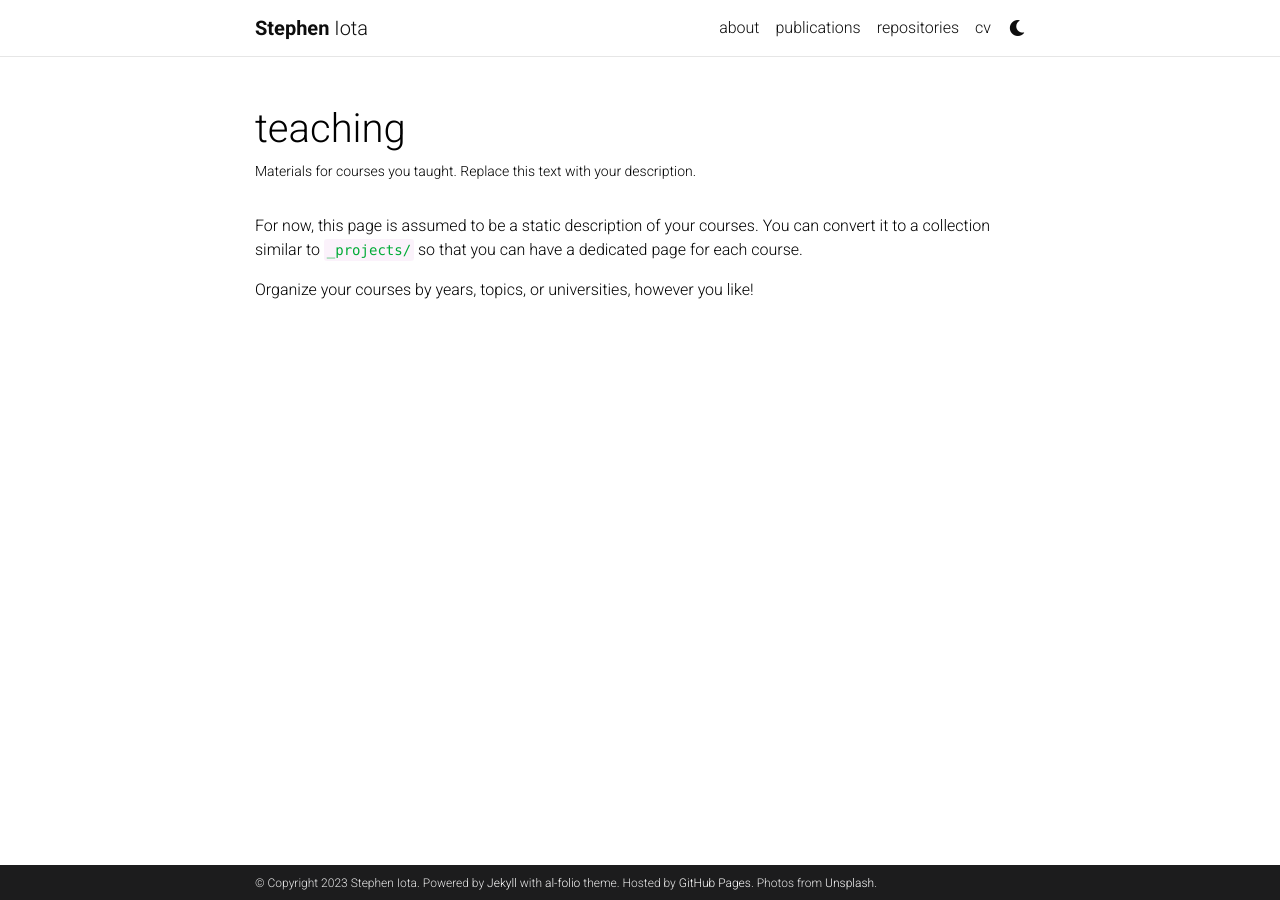
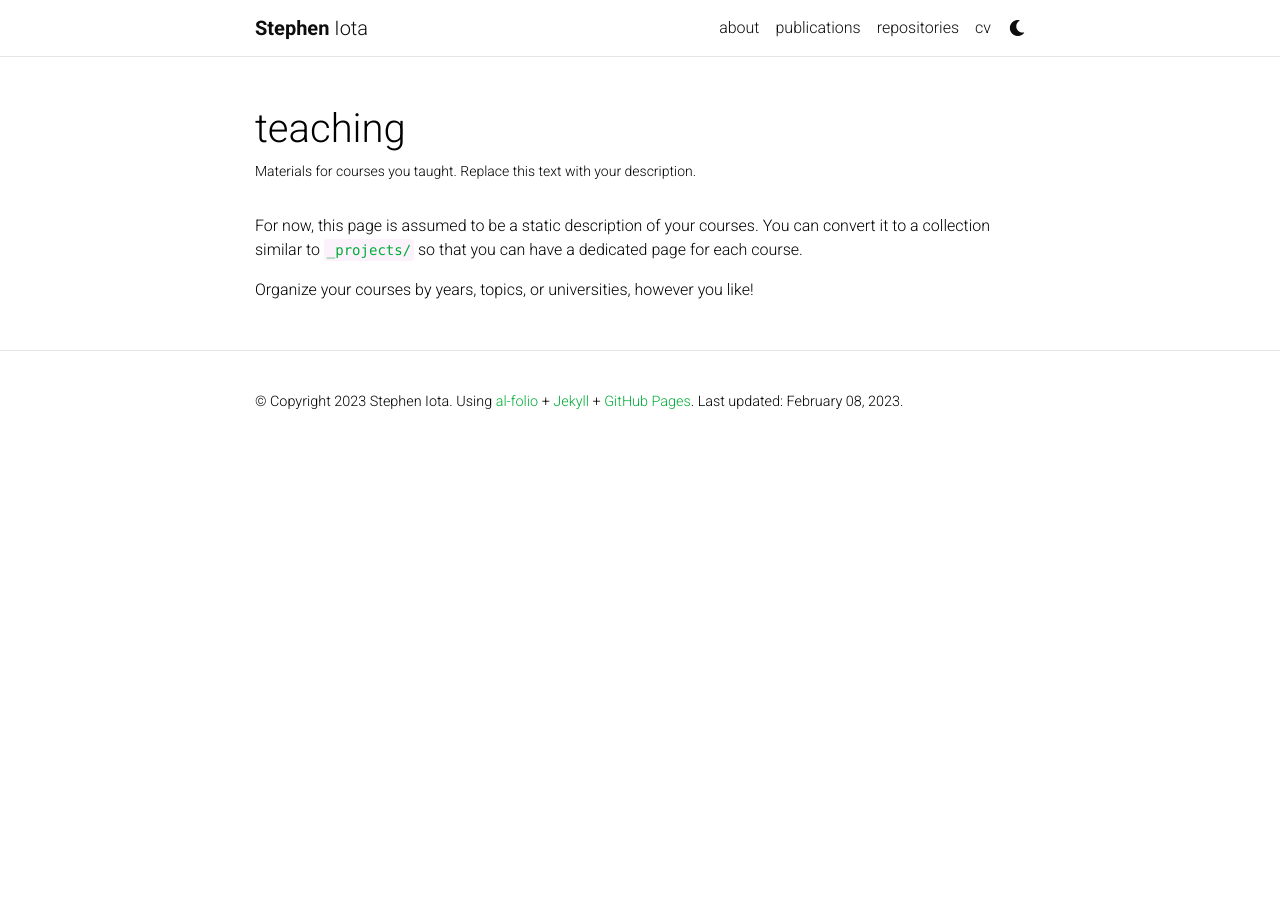
Before and after one commit to stepheniota/stepheniota.github.io, a Jekyll site: the page built from _pages/teaching.md, in a window 1280 px wide. Built offline with Jekyll 4.4.1, drawn with Linux system fonts in a browser that asks for light colours; comment, search, counter and statistics services are not loaded; a style sheet for code colours, icons or effects is not loaded; part of the change alters nothing that is shown.

Commit message:
Update socials, bib, metadata, etc.

```diff
--- a/_config.yml
+++ b/_config.yml
@@ -6,13 +6,11 @@ title: blank # the website title (if blank, full name will be used instead)
 first_name: Stephen
 middle_name:
 last_name: Iota
-email: iota@usc.edu
+email:
 description: > # the ">" symbol means to ignore newlines until "footer_text:"
   A simple, whitespace theme for academics. Based on [*folio](https://github.com/bogoli/-folio) design.
 footer_text: >
-  Powered by <a href="https://jekyllrb.com/" target="_blank">Jekyll</a> with <a href="https://github.com/alshedivat/al-folio">al-folio</a> theme.
-  Hosted by <a href="https://pages.github.com/" target="_blank">GitHub Pages</a>.
-  Photos from <a href="https://unsplash.com" target="_blank">Unsplash</a>.
+  Using <a href="https://github.com/alshedivat/al-folio">al-folio</a> + <a href="https://jekyllrb.com/" target="_blank">Jekyll</a> + <a href="https://pages.github.com/" target="_blank">GitHub Pages</a>.
 keywords: jekyll, jekyll-theme, academic-website, portfolio-website  # add your own keywords or leave empty
 
 lang: en # the language of your site (for example: en, fr, cn, ru, etc.)
@@ -20,7 +18,7 @@ icon: ⚛️  # the emoji used as the favicon (alternatively, provide image name
 
 url: https://stepheniota.github.io # the base hostname & protocol for your site
 baseurl: # the subpath of your site, e.g. /blog/
-last_updated: false # set to true if you want to display last updated in the footer
+last_updated: true # set to true if you want to display last updated in the footer
 impressum_path:  # set to path to include impressum link in the footer, use the same path as permalink in a page, helps to conform with EU GDPR
 
 # -----------------------------------------------------------------------------
@@ -41,14 +39,14 @@ repo_theme_dark: dark           # https://github.com/anuraghazra/github-readme-s
 # will use title and url fields
 # Take a look to https://github.com/jekyll/jekyll-feed for more customization
 
-rss_icon: true
+rss_icon: false
 
 # -----------------------------------------------------------------------------
 # Layout
 # -----------------------------------------------------------------------------
 
 navbar_fixed: true
-footer_fixed: true
+footer_fixed: false
 
 # Dimensions
 max_width: 800px
@@ -73,7 +71,7 @@ twitter_username: stepheniota # your Twitter handle
 mastodon_username: # your mastodon instance+username in the format instance.tld/@username
 linkedin_username: # your LinkedIn user name
 telegram_username: # your Telegram user name
-scholar_userid: # your Google Scholar ID
+scholar_userid: pl26kBsAAAAJ # your Google Scholar ID
 semanticscholar_id: # your Semantic Scholar ID
 whatsapp_number: # your WhatsApp number (full phone number in international format. Omit any zeroes, brackets, or dashes when adding the phone number in international format.)
 orcid_id: # your ORCID ID
@@ -87,18 +85,18 @@ keybase_username: # your keybase user name
 wikidata_id: # your wikidata id
 dblp_url: # your DBLP profile url
 stackoverflow_id: # your stackoverflow id
-kaggle_id: # your kaggle id
+kaggle_id: stepheniota # your kaggle id
 lastfm_id: # your lastfm id
-spotify_id: # your spotify id
+spotify_id: stepheniota # your spotify id
 pinterest_id: # your pinterest id
 unsplash_id: # your unsplash id
 instagram_id: # your instagram id
 facebook_id: # your facebook id
 youtube_id: # your youtube channel id (youtube.com/@<youtube_id>)
 discord_id: # your discord id (18-digit unique numerical identifier)
+strava_id: 59785368 # your strava athlete id (strava.com/athletes/###)
 
 contact_note: >
-  You can even add a little note about which of these is the best way to reach you.
 
 # -----------------------------------------------------------------------------
 # Analytics and search engine verification
@@ -250,8 +248,8 @@ display_tags: ['formatting', 'images', 'links', 'math', 'code'] # this tags will
 
 scholar:
 
-  last_name: [Einstein]
-  first_name: [Albert, A.]
+  last_name: [Iota]
+  first_name: [Stephen]
 
   style: apa
   locale: en
@@ -281,7 +279,7 @@ badges: # Display different badges for your pulications
 filtered_bibtex_keywords: [abbr, abstract, arxiv, bibtex_show, html, pdf, selected, supp, blog, code, poster, slides, website, preview, altmetric]
 
 # Maximum number of authors to be shown for each publication (more authors are visible on click)
-max_author_limit: 3  # leave blank to always show all authors
+max_author_limit: 6  # leave blank to always show all authors
 more_authors_animation_delay: 10  # more authors are revealed on click using animation; smaller delay means faster animation
 
 
```
